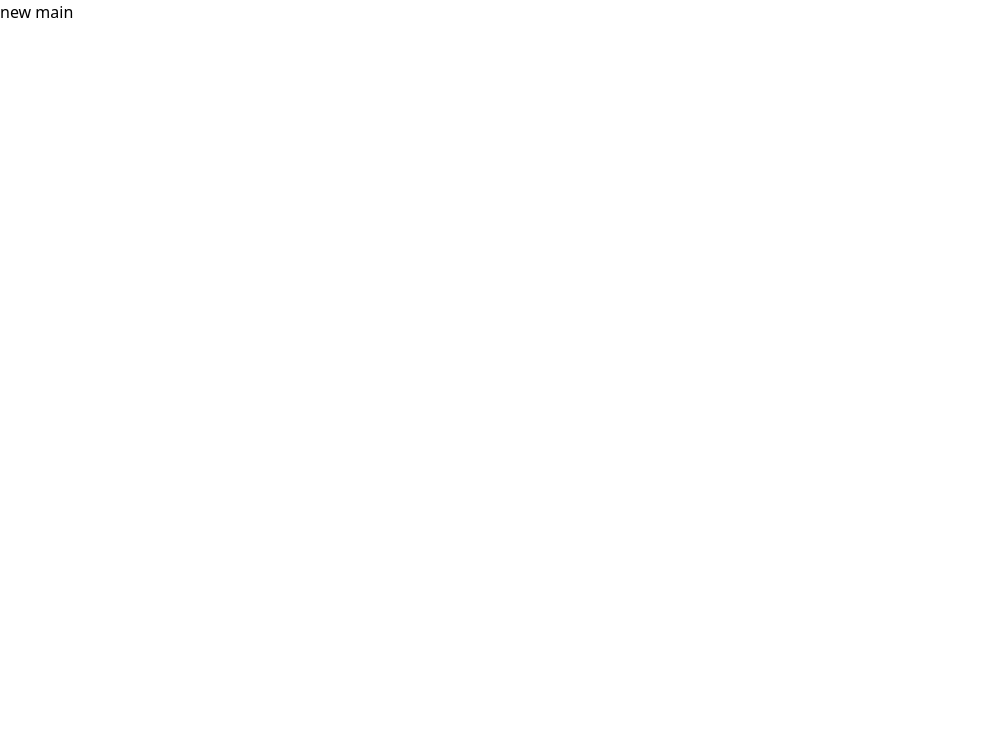
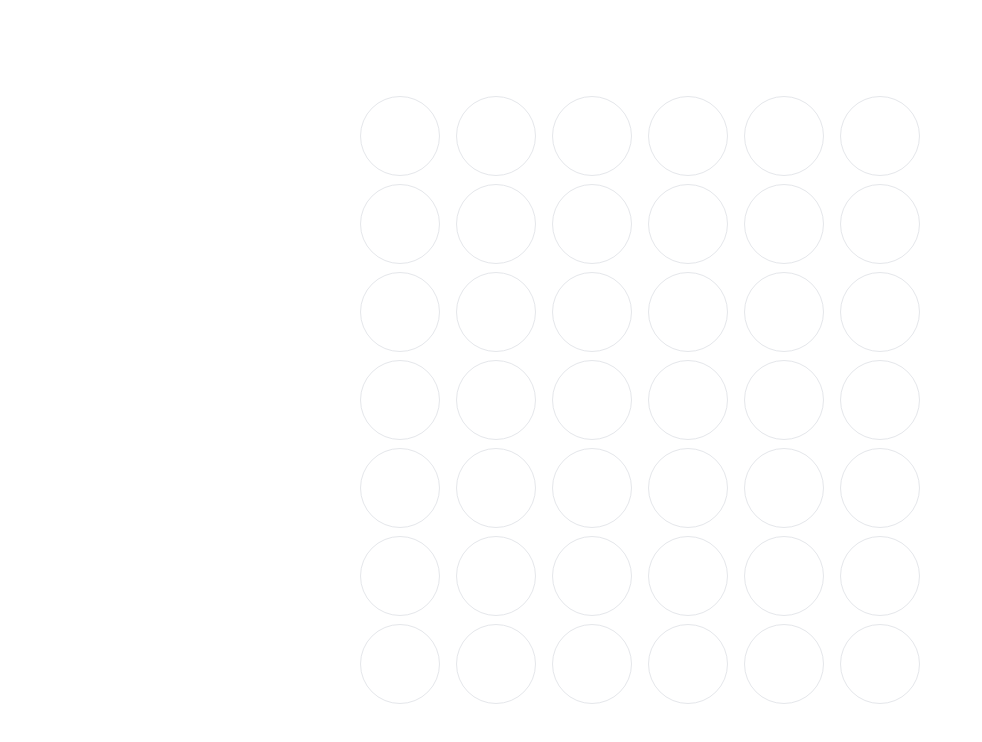
Before and after one commit to tyange/to-be-published, a Vue app: page / in a window 1280 px wide. Shown: the top 742 px of the page, without its empty margins (0-982 px from the left). Built offline with nearby package versions, Linux system fonts and the light colour scheme.

Commit message:
grid와 dot 추가

```diff
--- /dev/null
+++ b/src/components/PublisherDot.vue
@@ -0,0 +1,3 @@
+<template>
+  <div class="w-20 h-20 m-2 border rounded-full publisher-dot"></div>
+</template>
--- /dev/null
+++ b/src/components/PublisherGrid.vue
@@ -0,0 +1,16 @@
+<script setup lang="ts">
+import { ref } from 'vue'
+
+import PublisherDot from './PublisherDot.vue'
+
+const gridWidth = ref(6)
+const gridHeight = ref(7)
+</script>
+
+<template>
+  <div class="grid w-fit" :style="{ gridTemplateColumns: `repeat(${gridWidth}, 1fr)` }">
+    <div v-for="gw in gridWidth" :key="gw">
+      <publisher-dot v-for="gh in gridHeight" :key="gh"></publisher-dot>
+    </div>
+  </div>
+</template>
--- a/src/views/MainView.vue
+++ b/src/views/MainView.vue
@@ -1,5 +1,9 @@
+<script setup lang="ts">
+import PublisherGrid from '@/components/PublisherGrid.vue'
+</script>
+
 <template>
-  <div>
-    <p>new main</p>
+  <div class="flex items-center justify-center w-full h-screen">
+    <publisher-grid></publisher-grid>
   </div>
 </template>
```
